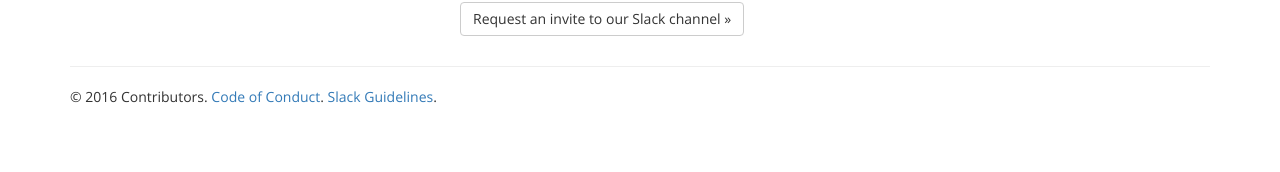
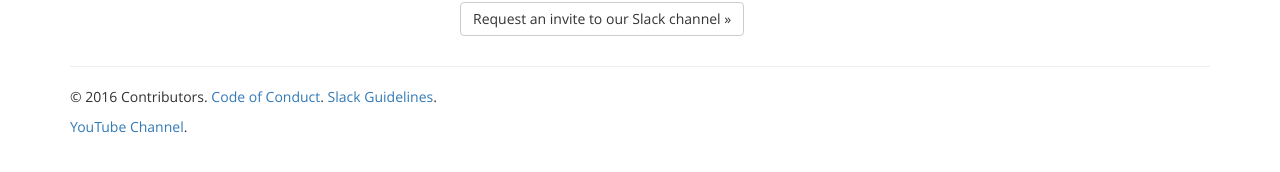
Before and after one commit to techcorridorio/techcorridorio.github.io, a Jekyll site: the page built from index.html, in a window 1280 px wide. Shown: the part 613-785 px from the top of the page. Built offline with Jekyll 4.4.1, drawn with Linux system fonts in a browser that asks for light colours; nearby versions of some CDN libraries.

Commit message:
Add link to our YouTube channel
So we at least have it somewhere...

Next up: figure out how to display it more prominently.

```diff
--- a/_layouts/default.html
+++ b/_layouts/default.html
@@ -58,7 +58,7 @@
             <hr>
 
             <footer>
-                <p>&copy; {{ site.time | date: '%Y' }} Contributors.  <a href="/code-of-conduct.html">Code of Conduct</a>. <a href="/slack-guidelines.html">Slack Guidelines</a>.</p>
+                <p>&copy; {{ site.time | date: '%Y' }} Contributors.  <a href="/code-of-conduct.html">Code of Conduct</a>. <a href="/slack-guidelines.html">Slack Guidelines</a>.</p>  <a href="https://www.youtube.com/channel/UCXnkl1bhctYuDsf7jF78SjQ">YouTube Channel</a>.
             </footer>
         </div>
         <script src="//ajax.googleapis.com/ajax/libs/jquery/1.11.2/jquery.min.js"></script>
```
